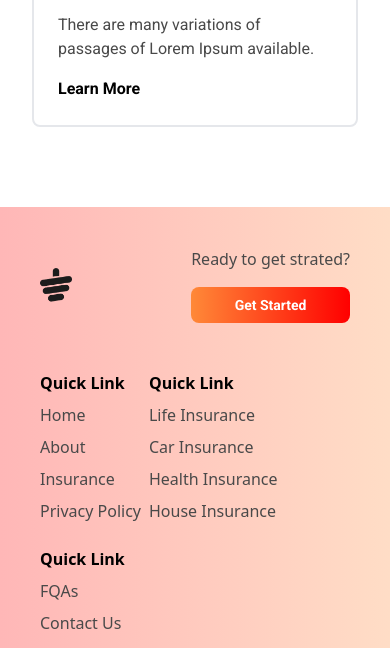
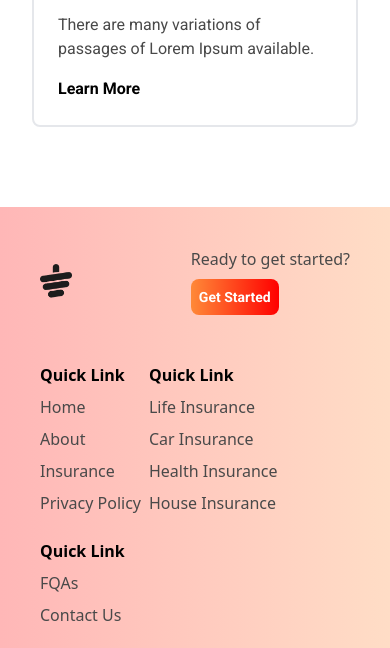
Before and after one commit to MostafizurRahman199/tea_house, a website: page index.html in a window 390 px wide. Shown: the part 5357-6005 px from the top of the page. Drawn offline with nearby package versions, Linux system fonts and the light colour scheme.

Commit message:
footer made responsive done

```diff
--- a/index.html
+++ b/index.html
@@ -276,9 +276,9 @@ justify-center items-center  py-12">
       <img class="" src="./images/cup.png" alt="">
     </div>
 
-    <div class="footer_text flex flex-col gap-4 !p-0 sm:flex sm:justify-between sm:items-center sm:gap-8">
-      <p class="text-[#494949]  whitespace-nowrap">Ready to get strated?</p>
-      <button class="rounded-lg flex whitespace-nowrap justify-center items-center gap-1 text-sm md:text-base text-white font_1 font-bold px-2 py-2 md:px-4 md:py-3  bg-gradient-to-r from-[#FF8938] to-[#FF0000]">Get Started</button>
+    <div class="space-y-2 sm:flex justify-center items-center gap-4">
+      <p class="text-[#494949]  ">Ready to get started?</p>
+      <button class="rounded-lg flex whitespace justify-center items-center gap-1 text-sm md:text-base text-white font_1 font-bold px-2 py-2 md:px-4 md:py-3  bg-gradient-to-r from-[#FF8938] to-[#FF0000]">Get Started</button>
     </div>
 
   </div>
```
